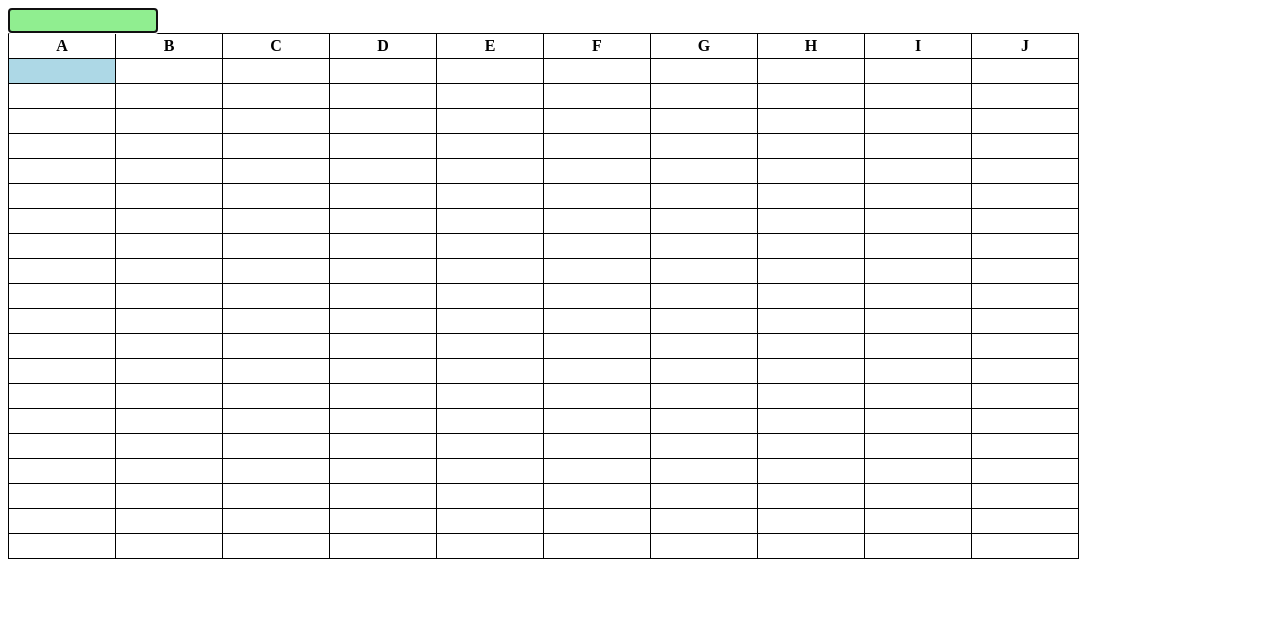
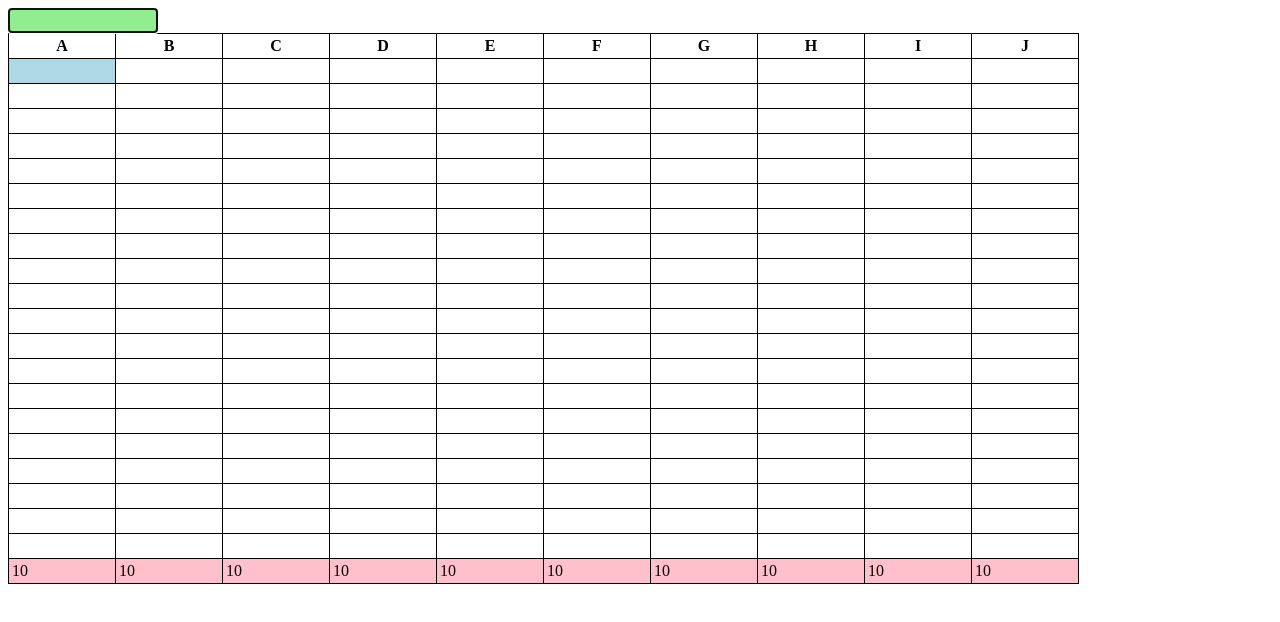
Before and after one commit to luyizh/x-cell, a website: page public/index.html in a window 1280 px wide. Drawn offline with Linux system fonts and the light colour scheme.

Commit message:
set up footer row to show 10 for every column sum

```diff
--- a/client/js/table-model.js
+++ b/client/js/table-model.js
@@ -17,6 +17,10 @@ class TableModel {
 		this.data[this._getCellId(location)] = value;
 	}
 
+	getSumOfColumn(col) {
+		return 10;
+	}
+
 }
 
 module.exports = TableModel;
--- a/public/css/styles.css
+++ b/public/css/styles.css
@@ -21,3 +21,7 @@ td {
 	height: 25px;
 	padding: 3px;
 }
+
+tfoot {
+	background-color: pink;
+}
--- a/public/index.html
+++ b/public/index.html
@@ -18,6 +18,11 @@
 
       	</tr>
       </tbody>
+      <tfoot>
+        <tr>
+
+        </tr>
+      </tfoot>
     </table>
   </div>
 
--- a/public/js/bundle.js
+++ b/public/js/bundle.js
@@ -69,6 +69,10 @@ class TableModel {
 		this.data[this._getCellId(location)] = value;
 	}
 
+	getSumOfColumn(col) {
+		return 10;
+	}
+
 }
 
 module.exports = TableModel;
@@ -95,6 +99,7 @@ class TableView {
 		this.headerRowEl = document.querySelector('THEAD TR');
 		this.sheetBodyEl = document.querySelector('TBODY');
 		this.formulaBarEl = document.querySelector('#formula-bar');
+		this.footerRowEl = document.querySelector('TFOOT TR');
 	}
 
 	initCurrentCell() {
@@ -117,6 +122,7 @@ class TableView {
 	renderTable() {
 		this.renderTableHeader();
 		this.renderTableBody();
+		this.renderTableFooter();
 	}
 
 	renderTableHeader() {
@@ -126,6 +132,15 @@ class TableView {
 		getLetterRange('A', this.model.numCols)
 		  .map(colLabel => createTH(colLabel))
 		  .forEach(th => this.headerRowEl.appendChild(th));
+	}
+
+	renderTableFooter() {
+		removeChildren(this.footerRowEl);
+		for (let col = 0; col < this.model.numCols; col++) {
+			const sum = this.model.getSumOfColumn(col);
+			const td = createTD(sum);
+			this.footerRowEl.appendChild(td);
+		}
 	}
 
 
```
Also changed, not shown: client/js/table-view.js (+11 -0 lines), client/js/test/fixtures/sheet-container.html (+6 -0 lines).
